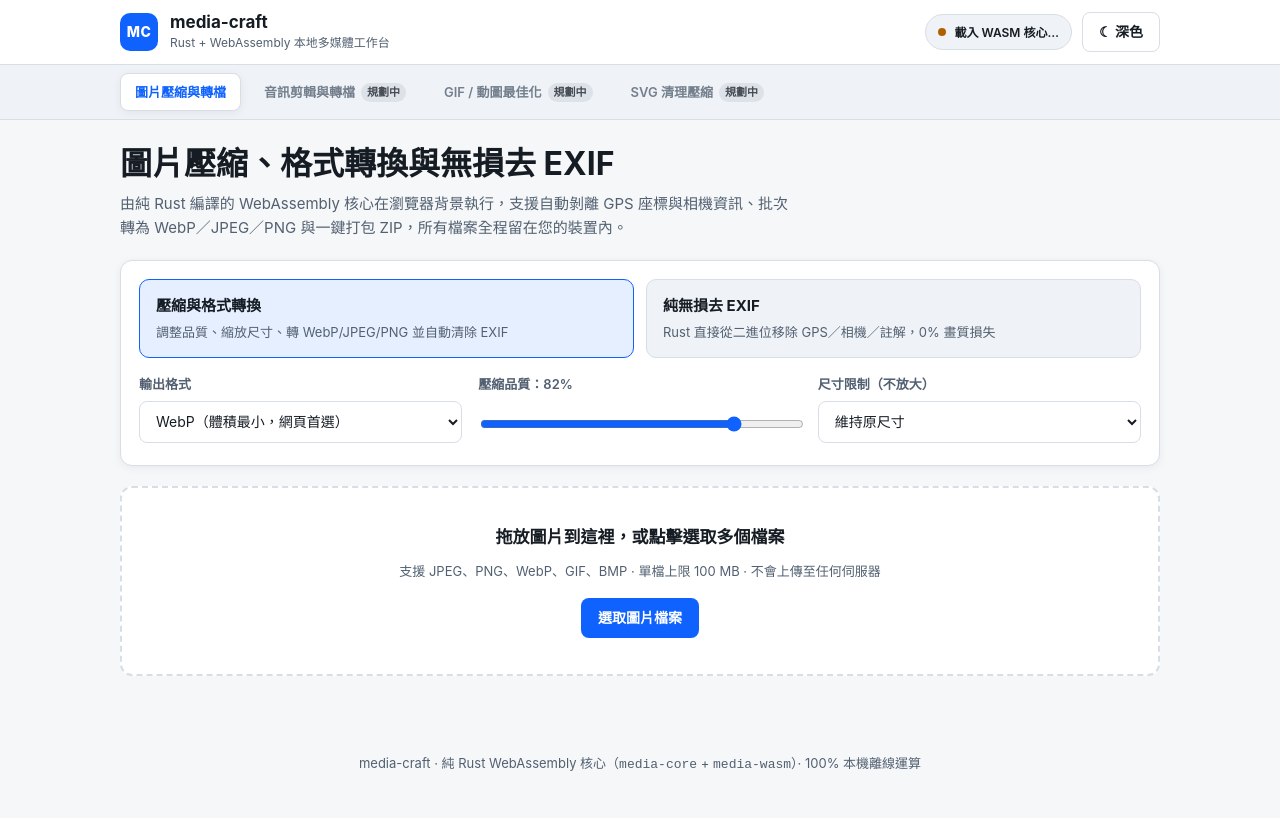
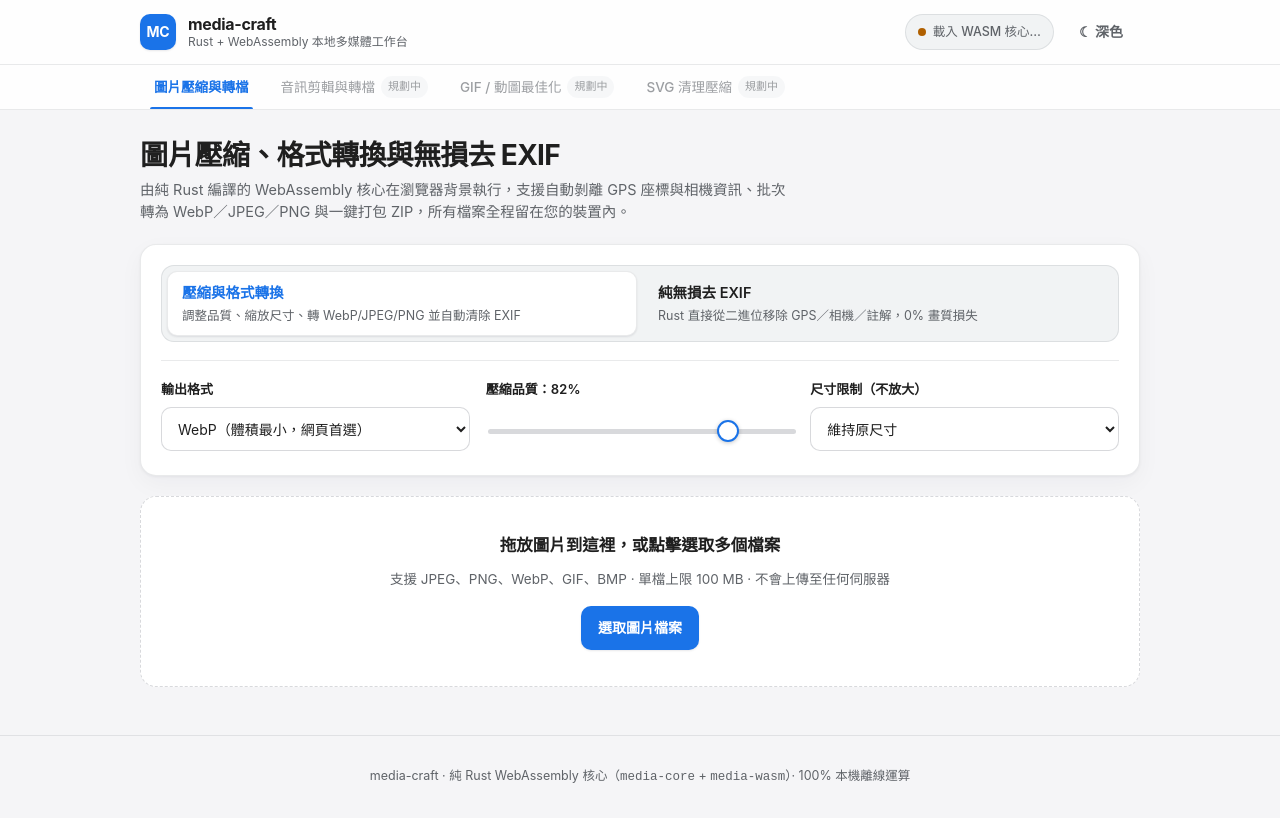
Before and after one commit to frobel0520/media-craft, a React (Vite) app in the folder web/: page / in a window 1280 px wide. Built offline with nearby package versions, Linux system fonts and the light colour scheme.

Commit message:
feat(ui): establish GCP x iOS visual design system and accessibility tokens

```diff
--- a/web/src/App.tsx
+++ b/web/src/App.tsx
@@ -470,7 +470,7 @@ export function App() {
         {tasks.length > 0 && (
           <section className="panel queue" aria-label="處理佇列">
             <div className="queue__bar">
-              <div className="queue__stats">
+              <div className="queue__stats" aria-live="polite">
                 <strong>共 {tasks.length} 張圖片</strong>
                 {summary.doneCount > 0 && (
                   <span className="muted">
--- a/web/src/styles.css
+++ b/web/src/styles.css
@@ -1,40 +1,60 @@
+/* ==========================================================================
+   media-craft UI Design System — GCP × iOS (Clean · Intuitive · Accessible)
+   Spec: docs/04-ui-design-system.md
+   ========================================================================== */
+
 :root {
-  --bg: #f6f7f9;
+  color-scheme: light;
+  --bg: #f5f5f7;
   --surface: #ffffff;
-  --surface-subtle: #eff2f6;
-  --border: #d8dee6;
-  --text: #161c24;
-  --text-muted: #526071;
-  --accent: #0f62fe;
-  --accent-hover: #0043ce;
-  --accent-soft: rgba(15, 98, 254, 0.1);
+  --surface-subtle: #f1f3f4;
+  --topbar-bg: rgba(255, 255, 255, 0.86);
+  --border: rgba(15, 23, 42, 0.09);
+  --border-strong: rgba(15, 23, 42, 0.16);
+  --text: #1f1f1f;
+  --text-muted: #5f6368;
+  --accent: #1a73e8;
+  --accent-hover: #1557b0;
+  --accent-soft: rgba(26, 115, 232, 0.1);
+  --accent-contrast: #ffffff;
   --ok: #137333;
-  --ok-soft: rgba(19, 115, 51, 0.12);
+  --ok-soft: rgba(19, 115, 51, 0.11);
   --warn: #b06000;
-  --warn-soft: rgba(176, 96, 0, 0.14);
+  --warn-soft: rgba(176, 96, 0, 0.12);
   --danger: #c5221f;
-  --danger-soft: rgba(197, 34, 31, 0.12);
-  --radius: 12px;
-  --shadow: 0 2px 10px rgba(16, 24, 40, 0.06);
+  --danger-soft: rgba(197, 34, 31, 0.11);
+  --radius-lg: 16px;
+  --radius-md: 10px;
+  --radius-pill: 999px;
+  --shadow-sm: 0 1px 2px rgba(15, 23, 42, 0.06), 0 1px 3px rgba(15, 23, 42, 0.04);
+  --shadow-card: 0 1px 3px rgba(15, 23, 42, 0.05), 0 8px 24px rgba(15, 23, 42, 0.04);
+  --shadow-modal: 0 20px 50px rgba(15, 23, 42, 0.22);
+  --transition: 160ms cubic-bezier(0.2, 0, 0, 1);
 }
 
 :root[data-theme='dark'] {
-  --bg: #111418;
-  --surface: #1a1f26;
-  --surface-subtle: #232a34;
-  --border: #313a47;
-  --text: #eef2f6;
-  --text-muted: #9aa7b8;
-  --accent: #5294ff;
-  --accent-hover: #7bb0ff;
-  --accent-soft: rgba(82, 148, 255, 0.16);
-  --ok: #5cd68d;
-  --ok-soft: rgba(92, 214, 141, 0.16);
-  --warn: #f4b740;
-  --warn-soft: rgba(244, 183, 64, 0.16);
-  --danger: #ff7b72;
-  --danger-soft: rgba(255, 123, 114, 0.16);
-  --shadow: 0 4px 16px rgba(0, 0, 0, 0.35);
+  color-scheme: dark;
+  --bg: #0f1115;
+  --surface: #1c1f26;
+  --surface-subtle: #262a34;
+  --topbar-bg: rgba(28, 31, 38, 0.86);
+  --border: rgba(255, 255, 255, 0.1);
+  --border-strong: rgba(255, 255, 255, 0.18);
+  --text: #f1f3f4;
+  --text-muted: #9aa0a6;
+  --accent: #8ab4f8;
+  --accent-hover: #aecbfa;
+  --accent-soft: rgba(138, 180, 248, 0.16);
+  --accent-contrast: #0b192c;
+  --ok: #81c995;
+  --ok-soft: rgba(129, 201, 149, 0.16);
+  --warn: #fdd663;
+  --warn-soft: rgba(253, 214, 99, 0.16);
+  --danger: #f28b82;
+  --danger-soft: rgba(242, 139, 130, 0.16);
+  --shadow-sm: 0 1px 3px rgba(0, 0, 0, 0.35);
+  --shadow-card: 0 2px 12px rgba(0, 0, 0, 0.28);
+  --shadow-modal: 0 24px 60px rgba(0, 0, 0, 0.6);
 }
 
 *,
@@ -45,12 +65,13 @@
 
 body {
   margin: 0;
-  font-family: -apple-system, BlinkMacSystemFont, 'Segoe UI', 'Noto Sans TC', system-ui, sans-serif;
+  font-family: -apple-system, BlinkMacSystemFont, 'SF Pro Text', 'Segoe UI', 'Noto Sans TC', system-ui, sans-serif;
   font-size: 15px;
-  line-height: 1.6;
+  line-height: 1.55;
   background: var(--bg);
   color: var(--text);
   -webkit-font-smoothing: antialiased;
+  text-rendering: optimizeLegibility;
 }
 
 button,
@@ -80,36 +101,32 @@ a:focus-visible {
   border: 0;
 }
 
+/* Shell */
 .shell {
-  min-height: 100dvh;
+  min-height: 100vh;
   display: flex;
   flex-direction: column;
 }
 
+/* Topbar — GCP Console structure + iOS frosted translucency */
 .topbar {
   position: sticky;
   top: 0;
   z-index: 20;
-  background: var(--surface);
+  background: var(--topbar-bg);
+  backdrop-filter: saturate(180%) blur(16px);
+  -webkit-backdrop-filter: saturate(180%) blur(16px);
   border-bottom: 1px solid var(--border);
 }
 
-.topbar__inner,
-.module-nav__inner,
-.main,
-.footer {
-  width: 100%;
-  max-width: 1080px;
+.topbar__inner {
+  max-width: 1040px;
   margin: 0 auto;
-  padding-inline: 20px;
-}
-
-.topbar__inner {
+  padding: 10px 20px;
   display: flex;
   align-items: center;
   justify-content: space-between;
   gap: 12px;
-  padding-block: 12px;
   flex-wrap: wrap;
 }
 
@@ -120,48 +137,52 @@ a:focus-visible {
 }
 
 .brand__mark {
-  display: inline-flex;
-  align-items: center;
-  justify-content: center;
-  width: 38px;
-  height: 38px;
+  width: 36px;
+  height: 36px;
   border-radius: 10px;
   background: var(--accent);
-  color: #ffffff;
-  font-weight: 800;
+  color: var(--accent-contrast);
+  font-weight: 700;
   font-size: 14px;
-  letter-spacing: 0.04em;
+  letter-spacing: -0.02em;
+  display: grid;
+  place-items: center;
+  flex-shrink: 0;
+  box-shadow: var(--shadow-sm);
 }
 
 .brand__name {
   font-weight: 700;
-  font-size: 17px;
+  font-size: 16px;
+  letter-spacing: -0.02em;
   line-height: 1.2;
 }
 
 .brand__tag {
   font-size: 12px;
   color: var(--text-muted);
+  line-height: 1.3;
 }
 
 .topbar__right {
   display: flex;
   align-items: center;
-  gap: 10px;
+  gap: 8px;
   flex-wrap: wrap;
 }
 
 .privacy-pill {
   display: inline-flex;
   align-items: center;
-  gap: 8px;
+  gap: 7px;
+  padding: 6px 12px;
   min-height: 36px;
-  padding: 4px 12px;
-  border-radius: 999px;
+  border-radius: var(--radius-pill);
   background: var(--surface-subtle);
   border: 1px solid var(--border);
-  font-size: 12px;
-  font-weight: 600;
+  font-size: 12.5px;
+  font-weight: 500;
+  color: var(--text-muted);
 }
 
 .dot {
@@ -169,71 +190,102 @@ a:focus-visible {
   height: 8px;
   border-radius: 50%;
   background: var(--warn);
+  flex-shrink: 0;
 }
 
 .dot--ok {
   background: var(--ok);
 }
 
+/* Module Navigation — GCP Console underline tabs */
 .module-nav {
   border-top: 1px solid var(--border);
-  background: var(--surface-subtle);
 }
 
 .module-nav__inner {
+  max-width: 1040px;
+  margin: 0 auto;
+  padding: 0 20px;
   display: flex;
   align-items: center;
-  gap: 8px;
+  gap: 4px;
   overflow-x: auto;
-  padding-block: 8px;
+  scrollbar-width: none;
+}
+
+.module-nav__inner::-webkit-scrollbar {
+  display: none;
 }
 
 .module-tab {
+  position: relative;
   display: inline-flex;
   align-items: center;
   gap: 6px;
-  min-height: 38px;
-  padding: 6px 14px;
-  border-radius: 8px;
-  border: 1px solid transparent;
+  min-height: 44px;
+  padding: 8px 14px;
+  border: 0;
   background: transparent;
-  font-size: 13px;
-  font-weight: 600;
+  font-size: 13.5px;
+  font-weight: 500;
+  color: var(--text-muted);
   white-space: nowrap;
+  cursor: pointer;
+  transition: color var(--transition), background var(--transition);
 }
 
 .module-tab--active {
-  background: var(--surface);
-  border-color: var(--border);
   color: var(--accent);
-  box-shadow: var(--shadow);
-  cursor: default;
+  font-weight: 600;
+}
+
+.module-tab--active::after {
+  content: '';
+  position: absolute;
+  left: 10px;
+  right: 10px;
+  bottom: 0;
+  height: 2.5px;
+  border-radius: 2px 2px 0 0;
+  background: var(--accent);
 }
 
 .module-tab--soon {
-  color: var(--text-muted);
-  opacity: 0.78;
+  cursor: default;
+  opacity: 0.62;
 }
 
 .module-tab--soon small {
   font-size: 11px;
-  padding: 1px 6px;
-  border-radius: 999px;
-  background: var(--border);
-  color: var(--text);
+  padding: 2px 7px;
+  border-radius: var(--radius-pill);
+  background: var(--surface-subtle);
+  color: var(--text-muted);
 }
 
+/* Main Layout */
 .main {
   flex: 1;
-  padding-block: 24px 40px;
+  width: 100%;
+  max-width: 1040px;
+  margin: 0 auto;
+  padding: 28px 20px 48px;
   display: flex;
   flex-direction: column;
   gap: 20px;
 }
 
+.hero {
+  display: flex;
+  flex-direction: column;
+  gap: 6px;
+}
+
 .hero__title {
-  margin: 0 0 8px;
-  font-size: clamp(24px, 4vw, 32px);
+  margin: 0;
+  font-size: clamp(22px, 3vw, 28px);
+  font-weight: 700;
+  letter-spacing: -0.025em;
   line-height: 1.25;
 }
 
@@ -241,66 +293,75 @@ a:focus-visible {
   margin: 0;
   color: var(--text-muted);
   max-width: 72ch;
+  font-size: 14.5px;
 }
 
+/* Panels — iOS Grouped Cards */
 .panel {
   background: var(--surface);
   border: 1px solid var(--border);
-  border-radius: var(--radius);
-  padding: 18px;
-  box-shadow: var(--shadow);
+  border-radius: var(--radius-lg);
+  padding: 20px;
+  box-shadow: var(--shadow-card);
 }
 
-.alert {
-  padding: 12px 16px;
-  border-radius: var(--radius);
-  font-size: 14px;
-  font-weight: 600;
-}
-
-.alert--error {
-  background: var(--danger-soft);
-  color: var(--danger);
-  border: 1px solid var(--danger);
-}
-
+/* Mode Switch — iOS Segmented Control */
 .mode-switch {
   display: grid;
   grid-template-columns: repeat(2, minmax(0, 1fr));
-  gap: 12px;
+  gap: 6px;
+  padding: 5px;
+  border-radius: 13px;
+  background: var(--surface-subtle);
+  border: 1px solid var(--border);
 }
 
 .mode-card {
   display: flex;
   flex-direction: column;
   align-items: flex-start;
-  gap: 4px;
+  gap: 3px;
   text-align: left;
-  padding: 14px 16px;
-  min-height: 64px;
-  border-radius: 10px;
-  border: 1.5px solid var(--border);
-  background: var(--surface-subtle);
+  min-height: 56px;
+  padding: 10px 14px;
+  border-radius: var(--radius-md);
+  border: 1px solid transparent;
+  background: transparent;
   cursor: pointer;
-  transition: border-color 0.15s ease, background 0.15s ease;
+  transition: background var(--transition), box-shadow var(--transition), border-color var(--transition);
+}
+
+.mode-card:hover:not(.mode-card--active) {
+  background: rgba(127, 127, 127, 0.08);
 }
 
 .mode-card strong {
-  font-size: 15px;
+  font-size: 14.5px;
+  font-weight: 600;
+  color: var(--text);
 }
 
 .mode-card span {
-  font-size: 13px;
+  font-size: 12.5px;
   color: var(--text-muted);
+  line-height: 1.4;
 }
 
 .mode-card--active {
-  border-color: var(--accent);
-  background: var(--accent-soft);
+  background: var(--surface);
+  border-color: var(--border);
+  box-shadow: var(--shadow-sm);
 }
 
+.mode-card--active strong {
+  color: var(--accent);
+}
+
+/* Controls Grid */
 .controls-grid {
-  margin-top: 16px;
+  margin-top: 18px;
+  padding-top: 18px;
+  border-top: 1px solid var(--border);
   display: grid;
   grid-template-columns: repeat(3, minmax(0, 1fr));
   gap: 16px;
@@ -309,83 +370,117 @@ a:focus-visible {
 .field {
   display: flex;
   flex-direction: column;
-  gap: 6px;
+  gap: 8px;
 }
 
 .field__label {
   font-size: 13px;
   font-weight: 600;
-  color: var(--text-muted);
+  color: var(--text);
+  font-variant-numeric: tabular-nums;
 }
 
 .field__input {
-  min-height: 42px;
+  width: 100%;
+  min-height: 44px;
   padding: 8px 12px;
-  border-radius: 8px;
-  border: 1px solid var(--border);
+  border-radius: var(--radius-md);
+  border: 1px solid var(--border-strong);
   background: var(--surface);
+  color: var(--text);
   font-size: 14px;
+  transition: border-color var(--transition), box-shadow var(--transition);
 }
 
-input[type='range'] {
-  min-height: 42px;
-  width: 100%;
-  accent-color: var(--accent);
+.field__input:hover {
+  border-color: var(--accent);
 }
 
-.dropzone {
-  border: 2px dashed var(--border);
-  border-radius: var(--radius);
-  background: var(--surface);
-  padding: 36px 20px;
-  text-align: center;
-  display: flex;
-  flex-direction: column;
-  align-items: center;
-  gap: 10px;
-  transition: border-color 0.15s ease, background 0.15s ease;
+.field__input:focus {
+  border-color: var(--accent);
+  box-shadow: 0 0 0 3px var(--accent-soft);
+  outline: none;
 }
 
-.dropzone--active {
-  border-color: var(--accent);
-  background: var(--accent-soft);
+/* iOS-inspired Range Slider */
+input[type='range'] {
+  -webkit-appearance: none;
+  appearance: none;
+  width: 100%;
+  height: 44px;
+  background: transparent;
+  cursor: pointer;
 }
 
-.dropzone__title {
-  margin: 0;
-  font-size: 17px;
-  font-weight: 700;
+input[type='range']:disabled {
+  opacity: 0.45;
+  cursor: not-allowed;
 }
 
-.dropzone__hint {
-  margin: 0 0 6px;
-  font-size: 13px;
-  color: var(--text-muted);
+input[type='range']::-webkit-slider-runnable-track {
+  height: 5px;
+  border-radius: var(--radius-pill);
+  background: var(--border-strong);
 }
 
+input[type='range']::-webkit-slider-thumb {
+  -webkit-appearance: none;
+  appearance: none;
+  width: 22px;
+  height: 22px;
+  margin-top: -8.5px;
+  border-radius: 50%;
+  background: #ffffff;
+  border: 2px solid var(--accent);
+  box-shadow: 0 1px 4px rgba(0, 0, 0, 0.22);
+  transition: transform var(--transition);
+}
+
+input[type='range']:not(:disabled):active::-webkit-slider-thumb {
+  transform: scale(1.1);
+}
+
+input[type='range']::-moz-range-track {
+  height: 5px;
+  border-radius: var(--radius-pill);
+  background: var(--border-strong);
+}
+
+input[type='range']::-moz-range-thumb {
+  width: 22px;
+  height: 22px;
+  border-radius: 50%;
+  background: #ffffff;
+  border: 2px solid var(--accent);
+  box-shadow: 0 1px 4px rgba(0, 0, 0, 0.22);
+}
+
+/* Buttons — >= 44px touch targets */
 .btn {
   display: inline-flex;
   align-items: center;
   justify-content: center;
   gap: 6px;
-  min-height: 40px;
-  padding: 8px 16px;
-  border-radius: 8px;
+  min-height: 44px;
+  padding: 0 16px;
+  border-radius: var(--radius-md);
   border: 1px solid transparent;
   font-size: 14px;
   font-weight: 600;
   cursor: pointer;
   white-space: nowrap;
+  transition: background var(--transition), border-color var(--transition), color var(--transition), transform var(--transition);
 }
 
 .btn:disabled {
-  opacity: 0.55;
+  opacity: 0.5;
   cursor: not-allowed;
 }
 
 .btn--primary {
   background: var(--accent);
-  color: #ffffff;
+  color: var(--accent-contrast);
+  box-shadow: var(--shadow-sm);
 }
 
 .btn--primary:hover:not(:disabled) {
@@ -399,17 +494,75 @@ input[type='range'] {
 }
 
 .btn--secondary:hover:not(:disabled) {
-  border-color: var(--accent);
+  border-color: var(--border-strong);
+  background: var(--border);
 }
 
 .btn--ghost {
   background: transparent;
-  border-color: var(--border);
-  color: var(--text);
+  color: var(--text-muted);
 }
 
 .btn--ghost:hover:not(:disabled) {
   background: var(--surface-subtle);
+  color: var(--text);
+}
+
+/* Dropzone */
+.dropzone {
+  background: var(--surface);
+  border: 1.5px dashed var(--border-strong);
+  border-radius: var(--radius-lg);
+  padding: 36px 24px;
+  text-align: center;
+  display: flex;
+  flex-direction: column;
+  align-items: center;
+  gap: 10px;
+  transition: border-color var(--transition), background var(--transition), box-shadow var(--transition);
+}
+
+.dropzone:hover {
+  border-color: var(--accent);
+}
+
+.dropzone--active {
+  border-color: var(--accent);
+  background: var(--accent-soft);
+  box-shadow: 0 0 0 3px var(--accent-soft);
+}
+
+.dropzone__title {
+  margin: 0;
+  font-size: 16.5px;
+  font-weight: 600;
+}
+
+.dropzone__hint {
+  margin: 0 0 6px;
+  font-size: 13.5px;
+  color: var(--text-muted);
+}
+
+/* Alerts */
+.alert {
+  padding: 12px 16px;
+  border-radius: var(--radius-md);
+  font-size: 14px;
+  font-weight: 500;
+}
+
+.alert--error {
+  background: var(--danger-soft);
+  color: var(--danger);
+  border: 1px solid rgba(197, 34, 31, 0.24);
+}
+
+/* Queue & Task List — iOS Grouped List */
+.queue {
+  display: flex;
+  flex-direction: column;
+  gap: 16px;
 }
 
 .queue__bar {
@@ -426,11 +579,16 @@ input[type='range'] {
   display: flex;
   flex-direction: column;
   gap: 2px;
+  font-variant-numeric: tabular-nums;
+}
+
+.queue__stats strong {
+  font-size: 15.5px;
 }
 
 .muted {
+  color: var(--text-muted);
   font-size: 13px;
-  color: var(--text-muted);
 }
 
 .queue__actions {
@@ -442,29 +600,34 @@ input[type='range'] {
 
 .task-list {
   list-style: none;
-  margin: 14px 0 0;
+  margin: 0;
   padding: 0;
   display: flex;
   flex-direction: column;
-  gap: 12px;
+  gap: 10px;
 }
 
 .task-card {
   display: grid;
-  grid-template-columns: 64px minmax(0, 1fr) auto;
+  grid-template-columns: 60px minmax(0, 1fr) auto;
+  align-items: center;
   gap: 14px;
-  align-items: center;
-  padding: 12px;
-  border-radius: 10px;
+  padding: 12px 14px;
+  border-radius: 13px;
+  background: var(--surface-subtle);
   border: 1px solid var(--border);
-  background: var(--surface-subtle);
+  transition: border-color var(--transition);
+}
+
+.task-card:hover {
+  border-color: var(--border-strong);
 }
 
 .task-card__thumb {
-  width: 64px;
-  height: 64px;
+  width: 60px;
+  height: 60px;
+  border-radius: var(--radius-md);
   object-fit: cover;
-  border-radius: 8px;
   background: var(--surface);
   border: 1px solid var(--border);
 }
@@ -479,18 +642,25 @@ input[type='range'] {
 .task-card__top {
   display: flex;
   align-items: baseline;
-  gap: 8px;
+  justify-content: space-between;
+  gap: 10px;
   flex-wrap: wrap;
 }
 
 .task-card__name {
-  font-size: 14px;
-  overflow-wrap: anywhere;
+  font-size: 14.5px;
+  font-weight: 600;
+  overflow: hidden;
+  text-overflow: ellipsis;
+  white-space: nowrap;
+  max-width: 100%;
 }
 
 .task-card__dims {
-  font-size: 12px;
+  font-size: 12.5px;
   color: var(--text-muted);
+  font-variant-numeric: tabular-nums;
+  white-space: nowrap;
 }
 
 .badges {
@@ -502,10 +672,11 @@ input[type='range'] {
 .badge {
   display: inline-flex;
   align-items: center;
-  padding: 2px 8px;
-  border-radius: 999px;
+  padding: 3px 10px;
+  border-radius: var(--radius-pill);
   font-size: 12px;
   font-weight: 600;
+  font-variant-numeric: tabular-nums;
 }
 
 .badge--ok {
@@ -533,43 +704,43 @@ input[type='range'] {
   display: flex;
   align-items: center;
   gap: 8px;
-  flex-wrap: wrap;
 }
 
+/* Footer */
 .footer {
-  padding-block: 16px 24px;
-  font-size: 13px;
+  border-top: 1px solid var(--border);
+  padding: 18px 20px;
+  text-align: center;
+  font-size: 12.5px;
   color: var(--text-muted);
-  text-align: center;
 }
 
-.footer p {
-  margin: 0;
-}
-
+/* Compare Modal */
 .modal-backdrop {
   position: fixed;
   inset: 0;
   z-index: 50;
-  background: rgba(10, 14, 20, 0.72);
-  display: flex;
-  align-items: center;
-  justify-content: center;
+  background: rgba(15, 17, 21, 0.56);
+  backdrop-filter: blur(6px);
+  -webkit-backdrop-filter: blur(6px);
+  display: grid;
+  place-items: center;
   padding: 16px;
 }
 
 .modal {
   width: 100%;
-  max-width: 820px;
-  max-height: 92dvh;
+  max-width: 860px;
+  max-height: 92vh;
   overflow-y: auto;
   background: var(--surface);
   border: 1px solid var(--border);
-  border-radius: var(--radius);
-  padding: 18px;
+  border-radius: var(--radius-lg);
+  box-shadow: var(--shadow-modal);
+  padding: 20px;
   display: flex;
   flex-direction: column;
-  gap: 14px;
+  gap: 16px;
 }
 
 .modal__head {
@@ -582,27 +753,30 @@ input[type='range'] {
 .modal__title {
   margin: 0;
   font-size: 18px;
+  font-weight: 700;
 }
 
 .modal__sub {
   margin: 2px 0 0;
   font-size: 13px;
   color: var(--text-muted);
-  overflow-wrap: anywhere;
 }
 
 .modal__close {
-  min-width: 40px;
+  min-width: 44px;
+  padding: 0;
 }
 
 .compare-stage {
   position: relative;
   width: 100%;
   aspect-ratio: 16 / 10;
+  max-height: 460px;
+  border-radius: 12px;
+  overflow: hidden;
   background: var(--surface-subtle);
-  border-radius: 10px;
-  overflow: hidden;
   border: 1px solid var(--border);
+  user-select: none;
 }
 
 .compare-stage__img {
@@ -616,6 +790,7 @@ input[type='range'] {
 .compare-stage__before {
   position: absolute;
   inset: 0;
+  overflow: hidden;
 }
 
 .compare-stage__divider {
@@ -624,26 +799,28 @@ input[type='range'] {
   bottom: 0;
   width: 2px;
   background: var(--accent);
-  box-shadow: 0 0 0 1px rgba(255, 255, 255, 0.7);
+  box-shadow: 0 0 0 1px rgba(255, 255, 255, 0.65);
+  pointer-events: none;
 }
 
 .compare-pill {
   position: absolute;
-  bottom: 10px;
+  top: 12px;
   padding: 4px 10px;
-  border-radius: 999px;
-  background: rgba(17, 20, 24, 0.82);
+  border-radius: var(--radius-pill);
+  background: rgba(15, 17, 21, 0.72);
   color: #ffffff;
   font-size: 12px;
   font-weight: 600;
+  backdrop-filter: blur(6px);
 }
 
 .compare-pill--left {
-  left: 10px;
+  left: 12px;
 }
 
 .compare-pill--right {
-  right: 10px;
+  right: 12px;
 }
 
 .compare-slider-row {
@@ -655,7 +832,9 @@ input[type='range'] {
 .compare-slider-row__label {
   font-size: 13px;
   font-weight: 600;
+  color: var(--text-muted);
   white-space: nowrap;
+  font-variant-numeric: tabular-nums;
 }
 
 .compare-meta-grid {
@@ -665,13 +844,13 @@ input[type='range'] {
 }
 
 .meta-box {
-  padding: 10px 12px;
-  border-radius: 8px;
+  padding: 12px;
+  border-radius: var(--radius-md);
   background: var(--surface-subtle);
   border: 1px solid var(--border);
   display: flex;
   flex-direction: column;
-  gap: 2px;
+  gap: 4px;
 }
 
 .meta-box__label {
@@ -680,28 +859,41 @@ input[type='range'] {
 }
 
 .meta-box__val {
-  font-size: 13px;
-  overflow-wrap: anywhere;
+  font-size: 14px;
+  font-weight: 600;
+  font-variant-numeric: tabular-nums;
 }
 
 .modal__foot {
   display: flex;
   justify-content: flex-end;
-  gap: 10px;
+  gap: 8px;
   flex-wrap: wrap;
 }
 
+/* Responsive */
 @media (max-width: 760px) {
-  .topbar__inner,
-  .module-nav__inner,
-  .main,
-  .footer {
-    padding-inline: 14px;
+  .topbar__inner {
+    padding: 10px 16px;
   }
 
-  .mode-switch,
-  .controls-grid,
-  .compare-meta-grid {
+  .module-nav__inner {
+    padding: 0 16px;
+  }
+
+  .main {
+    padding: 20px 16px 40px;
+  }
+
+  .panel {
+    padding: 16px;
+  }
+
+  .mode-switch {
+    grid-template-columns: 1fr;
+  }
+
+  .controls-grid {
     grid-template-columns: 1fr;
   }
 
@@ -718,12 +910,18 @@ input[type='range'] {
     grid-column: 1 / -1;
     justify-content: flex-end;
   }
+
+  .compare-meta-grid {
+    grid-template-columns: 1fr;
+  }
 }
 
+/* Reduced Motion */
 @media (prefers-reduced-motion: reduce) {
   *,
   *::before,
   *::after {
     transition-duration: 0.01ms !important;
+    animation-duration: 0.01ms !important;
   }
 }
```
Also changed, not shown: 1 other file (tests, documents, lock files or other folders).
